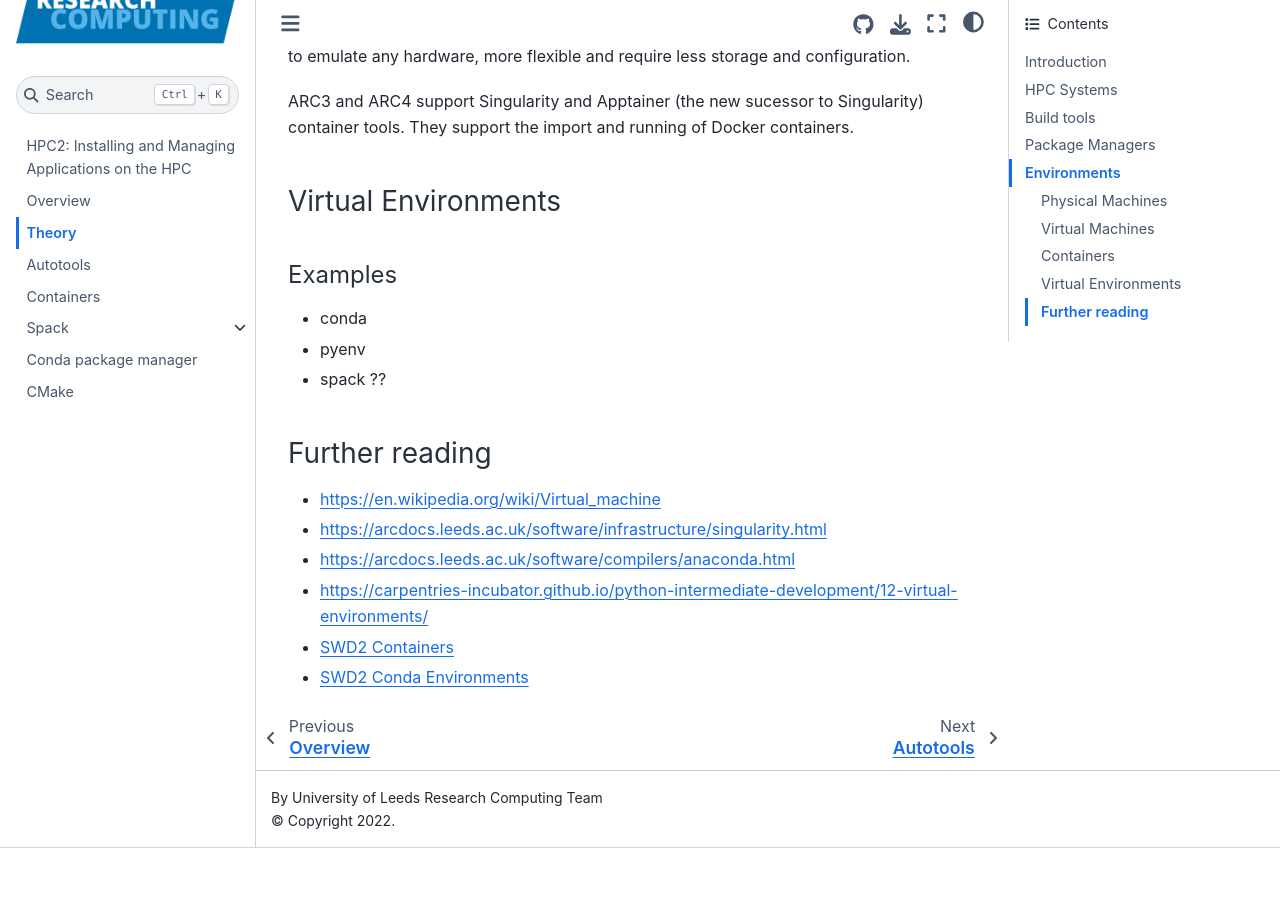
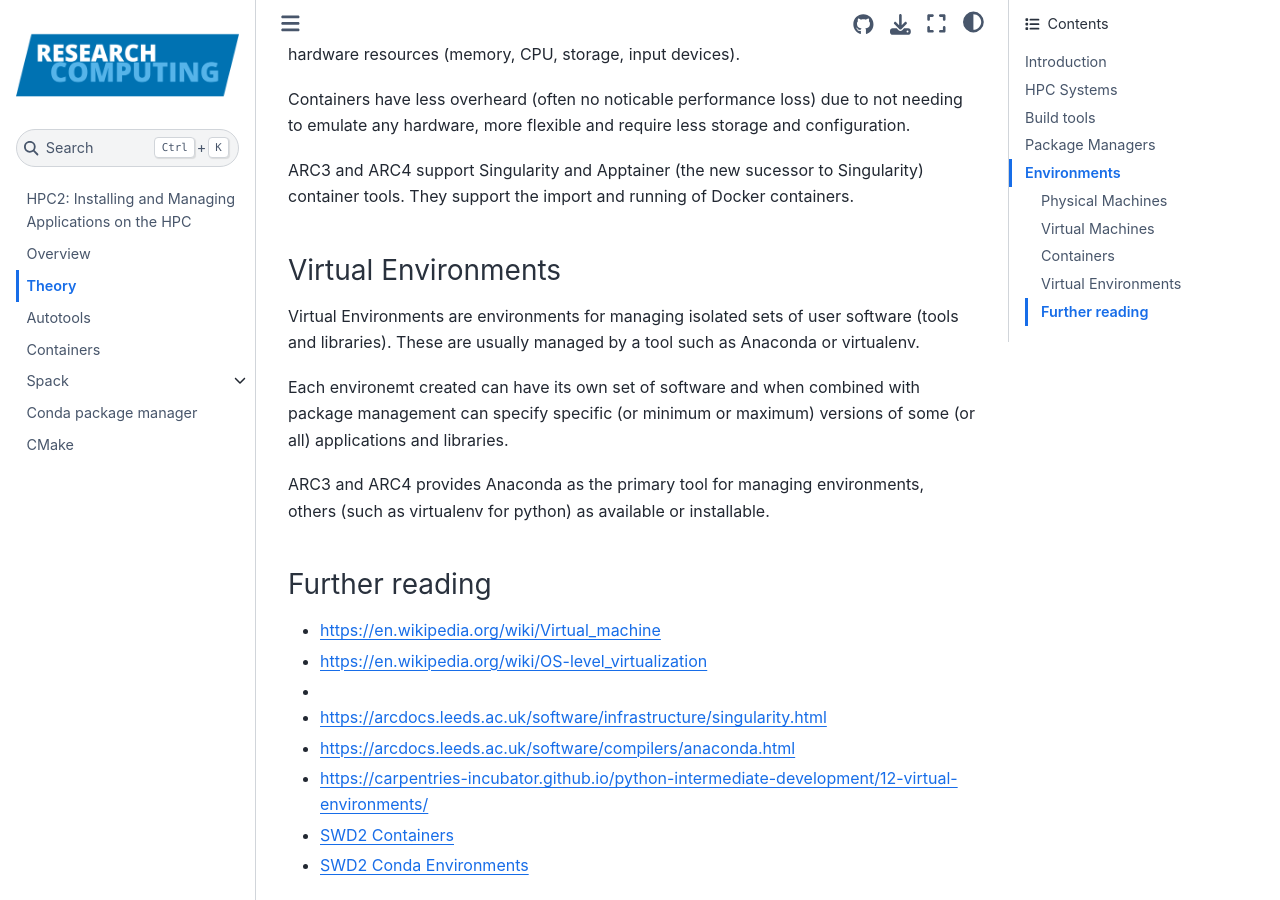
Before and after one commit to ARCTraining/hpc2-software, a Jupyter Book: the page built from book/course/theory.md, in a window 1280 px wide and 900 px high, scrolled down 5501 px. Built offline with Jupyter Book 1.0.4 settings and Sphinx 7.4.7 and the Sphinx Book theme 1.1.4, drawn with Linux system fonts in a browser that asks for light colours; before the commit the page ends 6349 px from its top, so only the background shows below that; some of the changed text lies outside the part shown.

Commit message:
virtual environments

```diff
--- a/book/course/theory.md
+++ b/book/course/theory.md
@@ -121,6 +121,8 @@ Environments provide different levels of abstraction to run your software and co
 * Containers
 * Virtual Environments
 
+They are extremely useful for helping make your projects reproducible, maintain compatibility and concistancy for your projects.
+
 ### Physical Machines
 This refers to your physical devices such as laptops, PCs, phones, tablets.
 
@@ -149,16 +151,18 @@ ARC3 and ARC4 support Singularity and Apptainer (the new sucessor to Singularity
 
 ### Virtual Environments
 
+Virtual Environments are environments for managing isolated sets of user software (tools and libraries).
+These are usually managed by a tool such as Anaconda or virtualenv.
 
+Each environemt created can have its own set of software and when combined with package management can specify specific (or minimum or maximum) versions of some (or all) applications and libraries.
 
-#### Examples
-* conda
-* pyenv
-* spack ??
+ARC3 and ARC4 provides Anaconda as the primary tool for managing environments, others (such as virtualenv for python) as available or installable.
 
 ### Further reading
 
 * https://en.wikipedia.org/wiki/Virtual_machine
+* https://en.wikipedia.org/wiki/OS-level_virtualization
+*
 * https://arcdocs.leeds.ac.uk/software/infrastructure/singularity.html
 * https://arcdocs.leeds.ac.uk/software/compilers/anaconda.html
 * https://carpentries-incubator.github.io/python-intermediate-development/12-virtual-environments/
```
